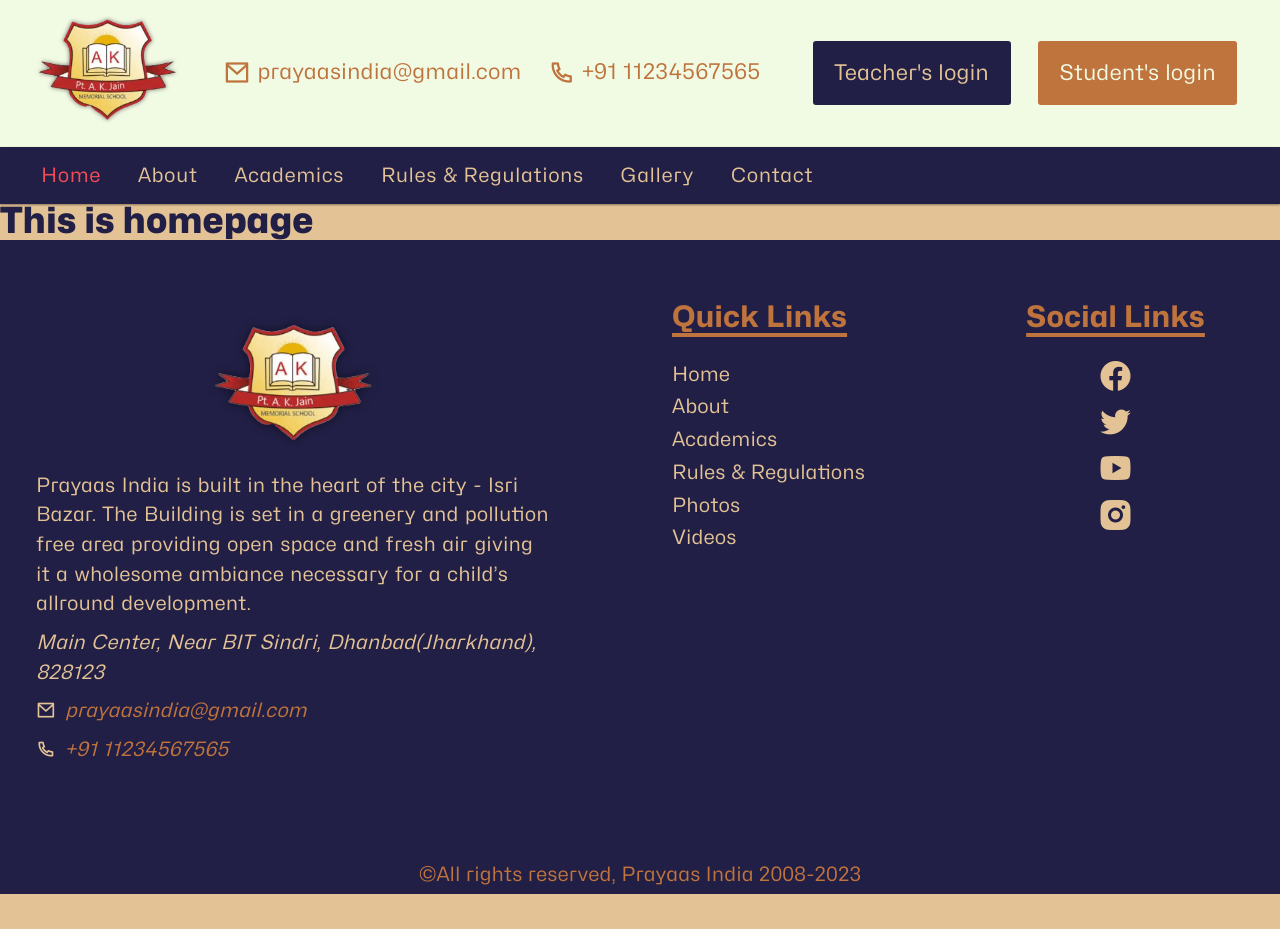
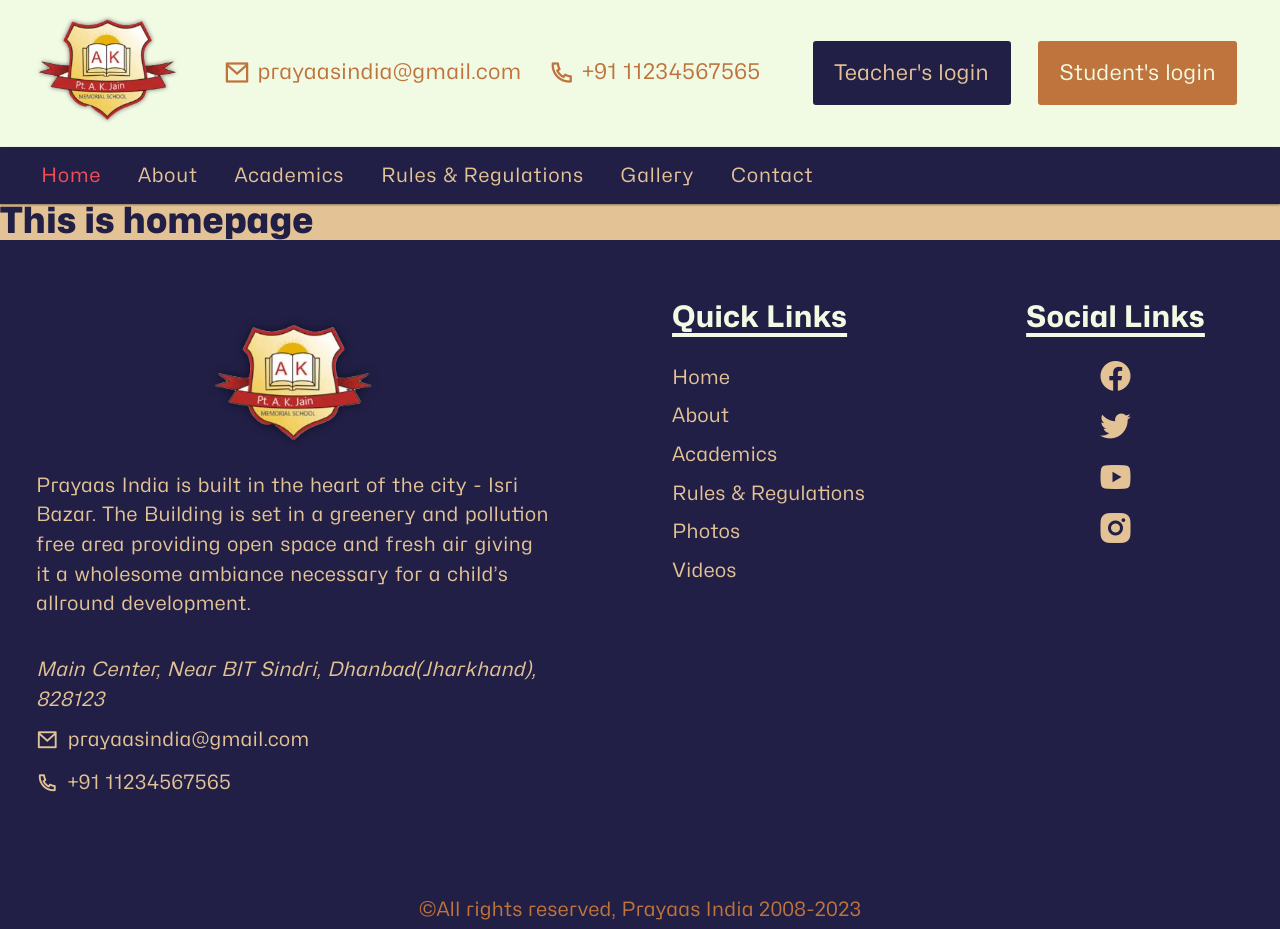
Before and after one commit to Rahulbaran/school-site, a React (Vite) app: page / in a window 1280 px wide. Before the commit the page ends 894 px from the top, so only its background shows below. Built offline with nearby package versions, Linux system fonts and the light colour scheme.

Commit message:
style: style contact section in footer

```diff
--- a/src/styles/layouts/_footer.scss
+++ b/src/styles/layouts/_footer.scss
@@ -10,7 +10,7 @@
   padding-inline: calc(var(--base-padding) * 4);
 
   h3 {
-    color: var(--disable);
+    color: var(--active);
     margin-block-end: calc(var(--base-margin) * 2);
     font-size: calc(var(--base-fs) * 1.65);
     font-weight: var(--fw-bold);
@@ -37,15 +37,36 @@
     }
   }
 
+  .address {
+    margin-block-start: calc(var(--base-margin) * 3);
+
+    a {
+      font-style: normal;
+      transition: opacity 100ms ease-in-out;
+
+      span,
+      i {
+        color: var(--tertiary);
+      }
+
+      i {
+        font-size: calc(var(--base-fs) * 1.25);
+      }
+
+      &:hover {
+        opacity: 0.7;
+      }
+    }
+  }
+
   // * navigation
   .navigation-menu {
     list-style-type: none;
-    line-height: calc(var(--base-lh) * 0.8);
   }
 
   // * social
   .social-links-container {
-    i {
+    .social-link i {
       font-size: calc(var(--base-fs) * 2);
     }
   }
@@ -90,7 +111,7 @@
 
     .social-links {
       flex-direction: column;
-      gap: calc(var(--base-gap) * 1.5);
+      gap: calc(var(--base-gap) * 2);
     }
 
     .social-link {
```
